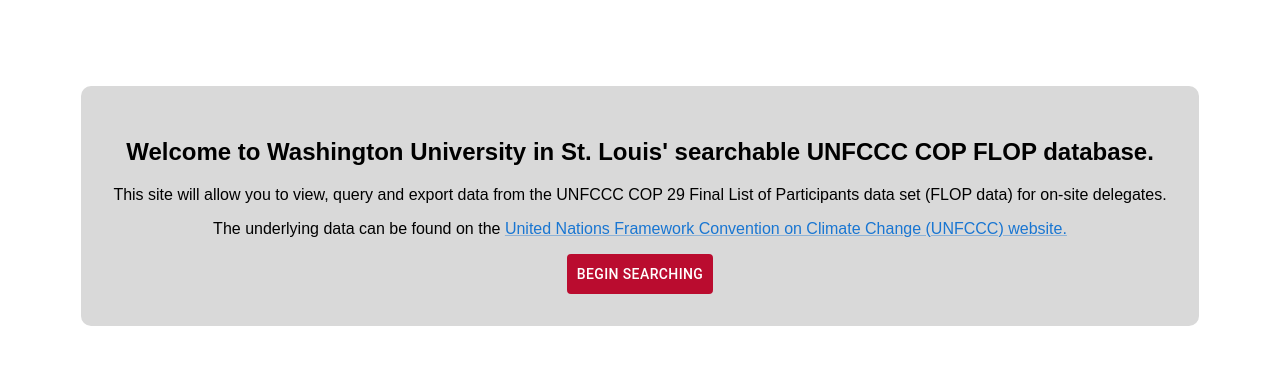
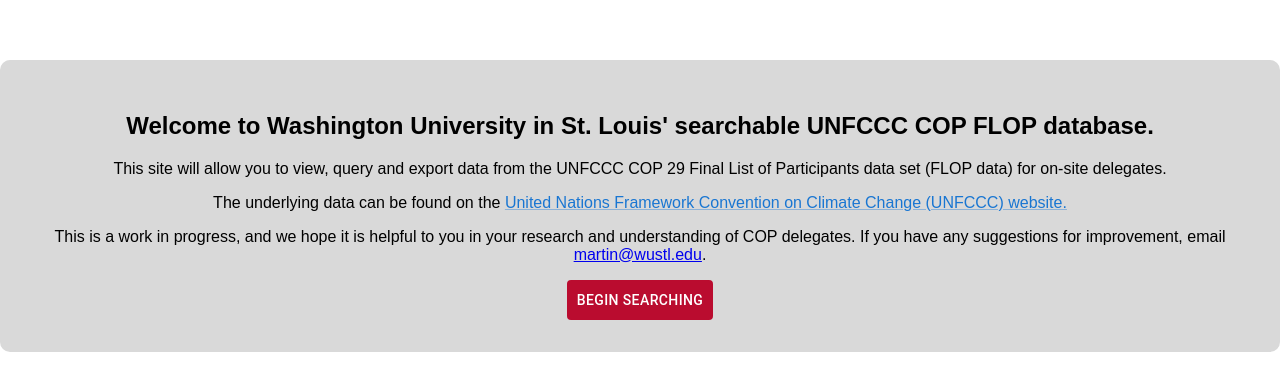
Before and after one commit to Triads-Developer/unfccc, a React (Create React App) app: page / in a window 1280 px wide. Shown: the part 194-584 px from the top of the page. Built offline with nearby package versions, Linux system fonts and the light colour scheme; what @mui/x-license would draw is missing.

Commit message:
Added email message to tutorial

```diff
--- a/src/Tutorial.js
+++ b/src/Tutorial.js
@@ -16,6 +16,10 @@
           The underlying data can be found on the{' '}
           <Link href='https://unfccc.int/documents/636676'>United Nations Framework Convention on Climate Change (UNFCCC) website.</Link>{' '}
         </p>
+        <p>
+          This is a work in progress, and we hope it is helpful to you in your research and understanding of COP delegates. If you have any
+          suggestions for improvement, email <a href='mailto: martin@wustl.edu'>martin@wustl.edu</a>.
+        </p>
 
         <Button variant='text' id='tutorial-button' onClick={handleDismissTutorial}>
           Begin searching
```
